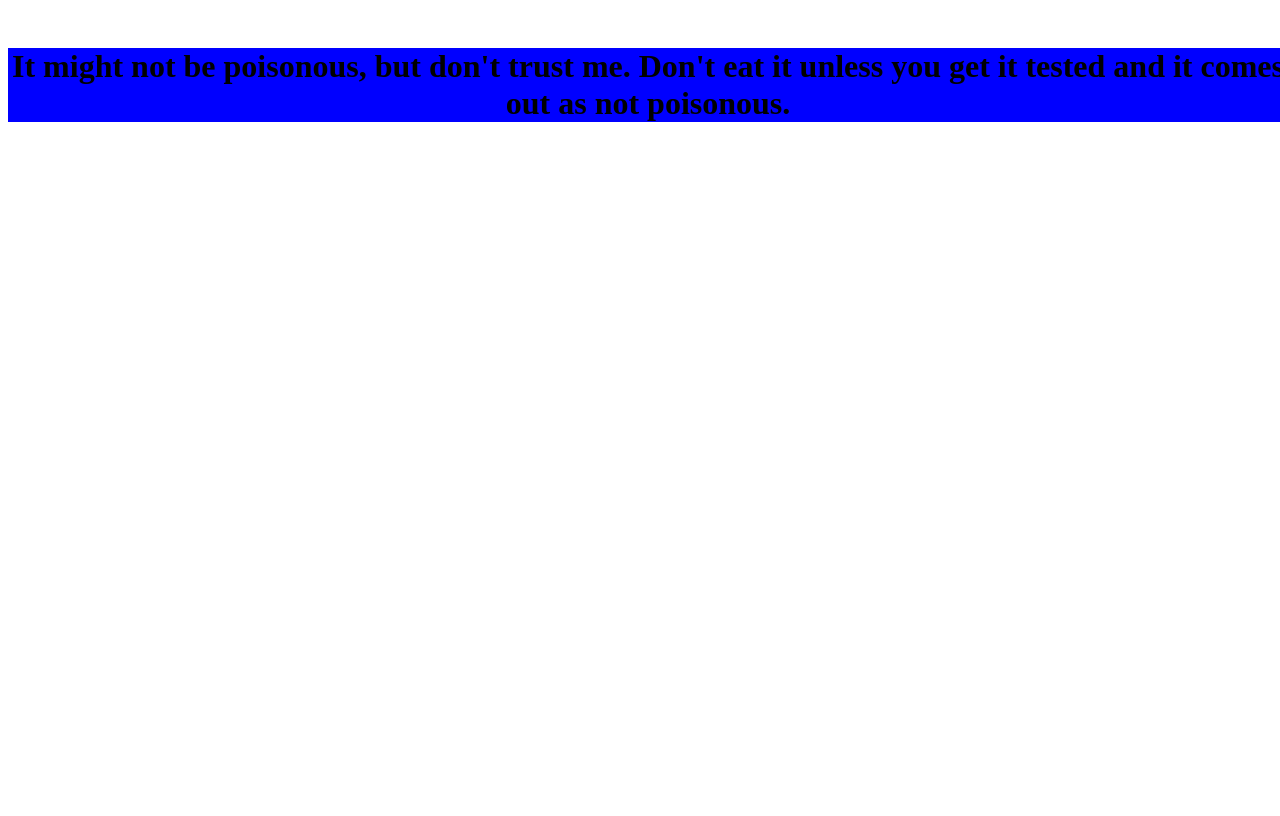
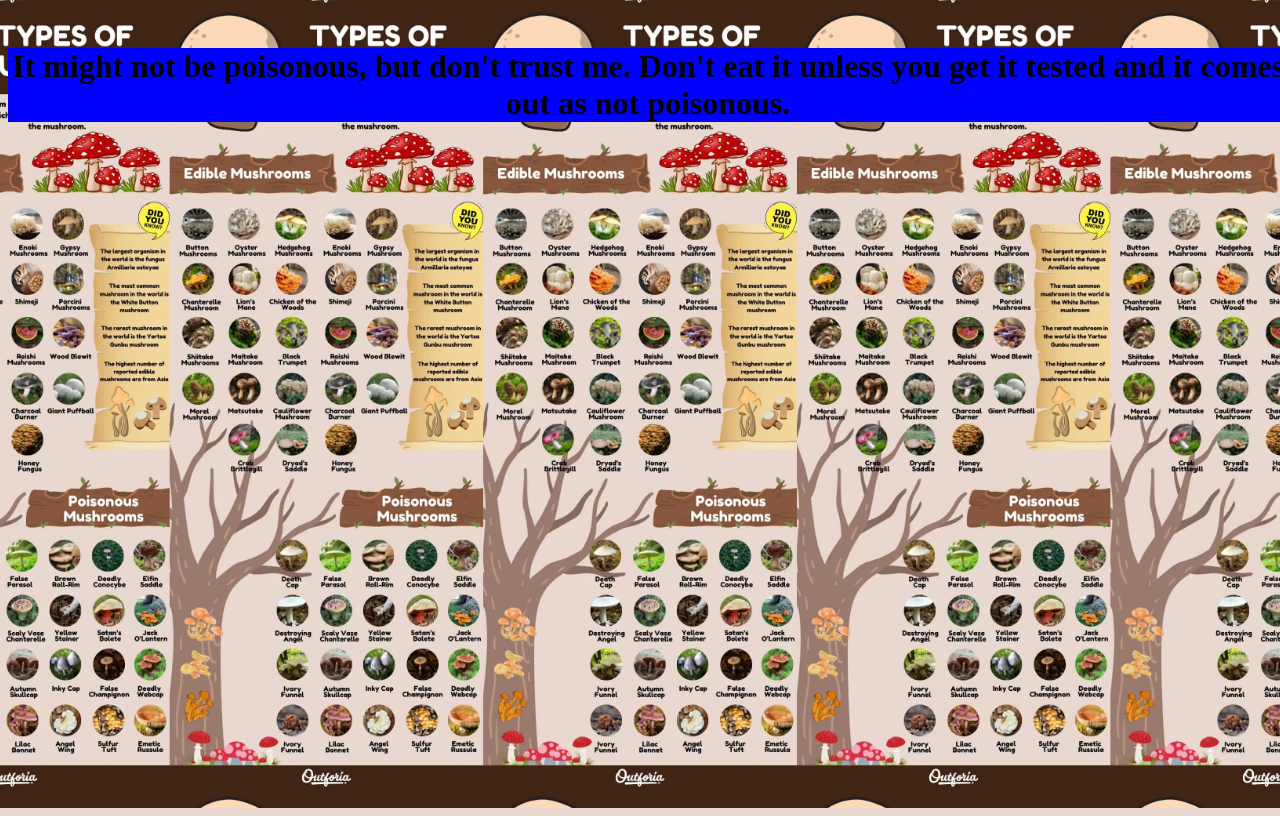
Before and after one commit to justincyk/cpsc531_FinalProject, a Flask app: template mushroomWebApp/templates/edible.html in a window 1280 px wide. Run offline with Flask 3, Linux system fonts and the light colour scheme; the template is opened without the code that fills it, so the values that code supplies are empty.

Commit message:
Removed unneeded folders and made some style edits

```diff
--- a/mushroomWebApp/app.py
+++ b/mushroomWebApp/app.py
@@ -26,7 +26,7 @@ app = Flask(__name__)
 
 
 @app.route("/")
-def hello():
+def main_page():
     return render_template('index.html')
 
 
--- a/mushroomWebApp/templates/edible.html
+++ b/mushroomWebApp/templates/edible.html
@@ -7,12 +7,20 @@
     <title>Edible Mushroom</title>
   </head>
   <style>
+    html,
     body {
+      height: 100%;
+      width: 100%;
+    }
+    body {
+      background-position: center;
+      background-image: url(static/img/TypesOfMushrooms.jpg);
+      background-size: contain;
+      background-size: auto 98%;
       display: flex;
       justify-content: center;
       align-items: flex-start;
-      height: 100vh;
-      width: 100vw;
+      background-repeat: repeat;
     }
 
     h1 {
```
Also changed, not shown: mushroomWebApp/templates/poisonous.html (+10 -2 lines), mushroomWebApp/templates/unknown.html (+10 -2 lines), mushroomWebApp/newMushroomRow/part-00000-e3cc5ff2-415d-42b8-8edf-9844608c53e1-c000.csv (renamed from mushroomWebApp/newMushroomRow/part-00000-7c09bd7f-5b6a-4b39-a2d6-da21735f193d-c000.csv), mushroomWebApp/predictionResult/part-00000-90c7a853-10b2-4430-9b39-8468a757f86f-c000.csv (renamed from mushroomWebApp/predictionResult/part-00000-f98e780c-da37-40a1-a0a0-9223197a444a-c000.csv), mushroomWebApp/predictionsCombined/part-00000-e69d32b2-b83a-46f7-bfd7-59682c887107-c000.csv (renamed from mushroomWebApp/predictionsCombined/part-00000-305a2dc0-4a1a-4677-9ee1-a6dbce8f6809-c000.csv), mushroomWebApp/static/img/TypesOfMushrooms.jpg (added), 8 other files.
